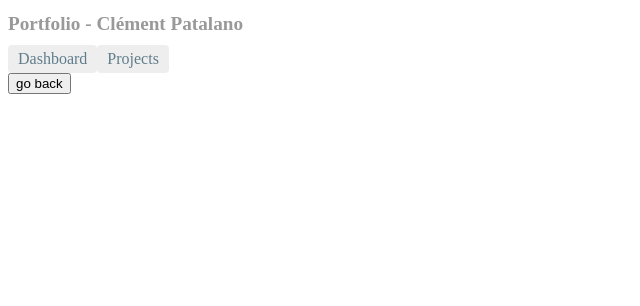
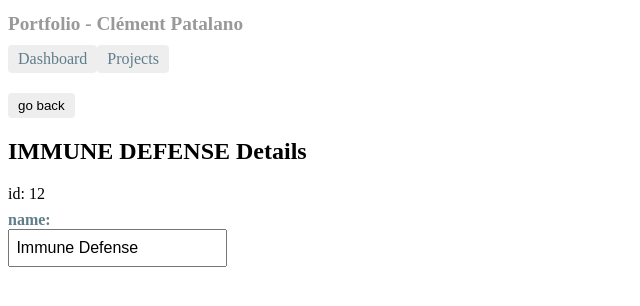
Before and after one commit to Kemsou/Portfolio, an Angular app in the folder portfolio/: page /detail/12 in a window 1280 px wide. Shown: the top 306 px of the page, without its empty margins (0-640 px from the left). Built offline with nearby package versions, Linux system fonts and the light colour scheme.

Commit message:
Fin tuto

```diff
--- a/portfolio/src/app/project-detail/project-detail.component.css
+++ b/portfolio/src/app/project-detail/project-detail.component.css
@@ -0,0 +1,30 @@
+/* ProjectDetailComponent's private CSS styles */
+label {
+    display: inline-block;
+    width: 3em;
+    margin: .5em 0;
+    color: #607D8B;
+    font-weight: bold;
+  }
+  input {
+    height: 2em;
+    font-size: 1em;
+    padding-left: .4em;
+  }
+  button {
+    margin-top: 20px;
+    font-family: Arial;
+    background-color: #eee;
+    border: none;
+    padding: 5px 10px;
+    border-radius: 4px;
+    cursor: pointer; cursor: hand;
+  }
+  button:hover {
+    background-color: #cfd8dc;
+  }
+  button:disabled {
+    background-color: #eee;
+    color: #ccc;
+    cursor: auto;
+  }
--- a/portfolio/src/app/project-detail/project-detail.component.ts
+++ b/portfolio/src/app/project-detail/project-detail.component.ts
@@ -14,15 +14,17 @@ import { Project } from '../project';
 
 export class ProjectDetailComponent implements OnInit {
 
+@Input() project: Project;
+
   constructor(
     private projectService: ProjectService,
     private route: ActivatedRoute,
     private location: Location
   ) { }
 
-  getProjects(): void{
+  getProjecs(): void{
     const id = +this.route.snapshot.paramMap.get('id');
-    this.projectService.getProject(id);
+    this.project = this.projectService.getProject(id);
   }
 
   goBack(): void {
@@ -30,6 +32,7 @@ export class ProjectDetailComponent implements OnInit {
   }
 
   ngOnInit() {
+    this.getProjecs()
   }
 
 }
--- a/portfolio/src/app/project.service.ts
+++ b/portfolio/src/app/project.service.ts
@@ -13,7 +13,6 @@ export class ProjectService {
   }
 
   getProject(id: number): Project{
-    return of(PROJECTS.find(project => project.id === id));
+    return PROJECTS.find(project => project.id === id);
   }
-
 }
--- a/portfolio/src/app/projects/projects.component.css
+++ b/portfolio/src/app/projects/projects.component.css
@@ -1,8 +1,4 @@
-    /* HeroesComponent's private CSS styles */
-    .selected {
-        background-color: #CFD8DC !important;
-        color: white;
-      }
+/* ProjectsComponent's private CSS styles */
 .projects {
   margin: 0 0 2em 0;
   list-style-type: none;
@@ -10,28 +6,33 @@
   width: 15em;
 }
 .projects li {
+  position: relative;
   cursor: pointer;
-        position: relative;
-        left: 0;
   background-color: #EEE;
   margin: .5em;
   padding: .3em 0;
   height: 1.6em;
   border-radius: 4px;
 }
-      .projects li.selected:hover {
-        background-color: #BBD8DC !important;
-        color: white;
-      }
+
 .projects li:hover {
   color: #607D8B;
   background-color: #DDD;
   left: .1em;
 }
-      .projects .text {
+
+.projects a {
+  color: #888;
+  text-decoration: none;
   position: relative;
-        top: -3px;
+  display: block;
+  width: 250px;
 }
+
+.projects a:hover {
+  color:#607D8B;
+}
+
 .projects .badge {
   display: inline-block;
   font-size: small;
@@ -43,6 +44,8 @@
   left: -1px;
   top: -4px;
   height: 1.8em;
+  min-width: 16px;
+  text-align: right;
   margin-right: .8em;
   border-radius: 4px 0 0 4px;
 }
--- a/portfolio/src/app/projects/projects.component.html
+++ b/portfolio/src/app/projects/projects.component.html
@@ -1,7 +1,9 @@
 <h2>My Projects</h2>
 <ul class="projects">
   <li *ngFor="let project of projects" >
-    <span class="badge">{{project.id}}</span> {{project.name}}
+    <a routerLink="/detail/{{project.id}}">
+      <span class="badge" >{{project.id}}</span> {{project.name}}
+    </a>
   </li>
 </ul>
 
```
Also changed, not shown: portfolio/src/app/dashboard/dashboard.component.css (indentation only). Lines whose indentation alone changed are shown as unchanged.
